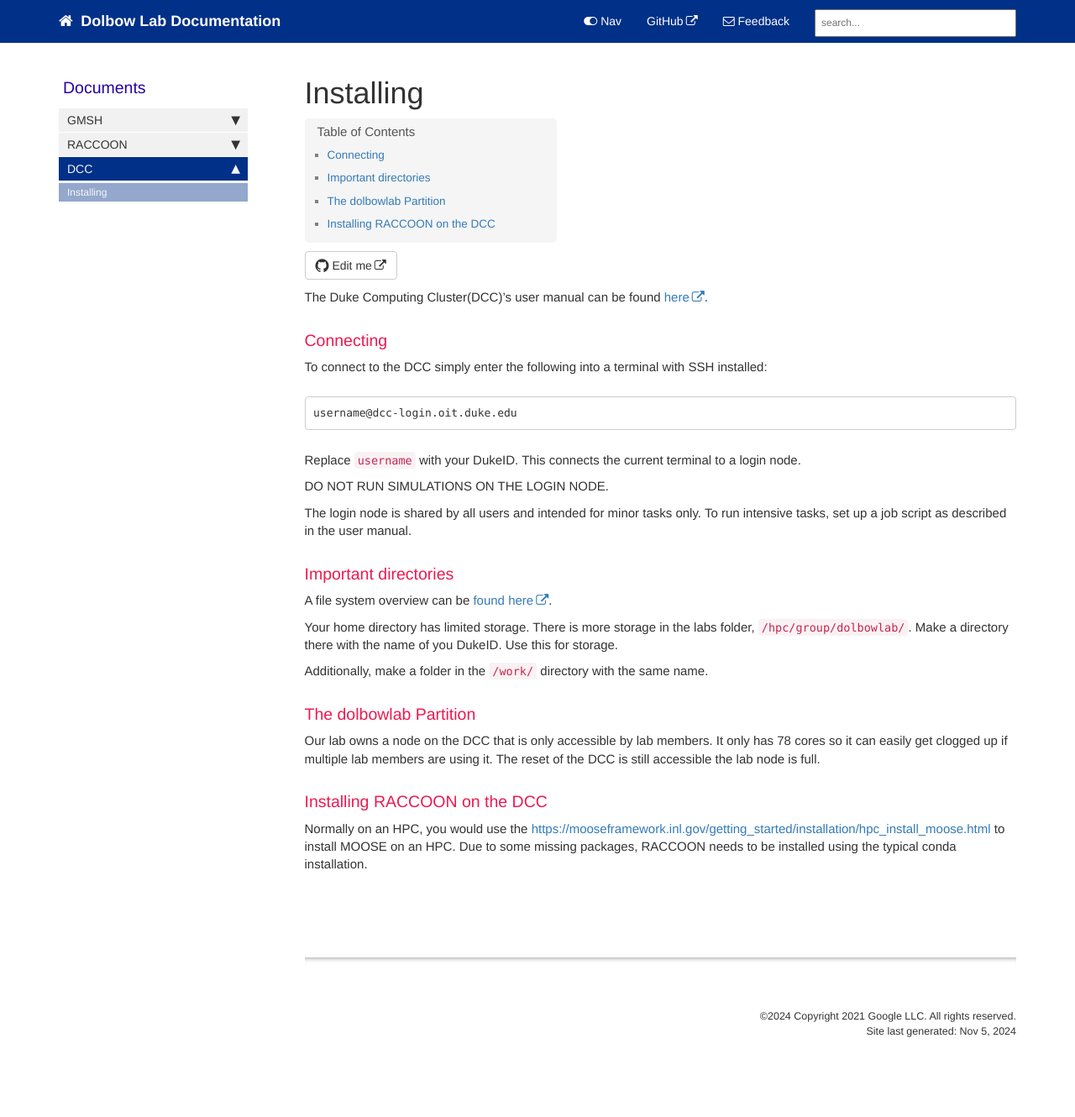
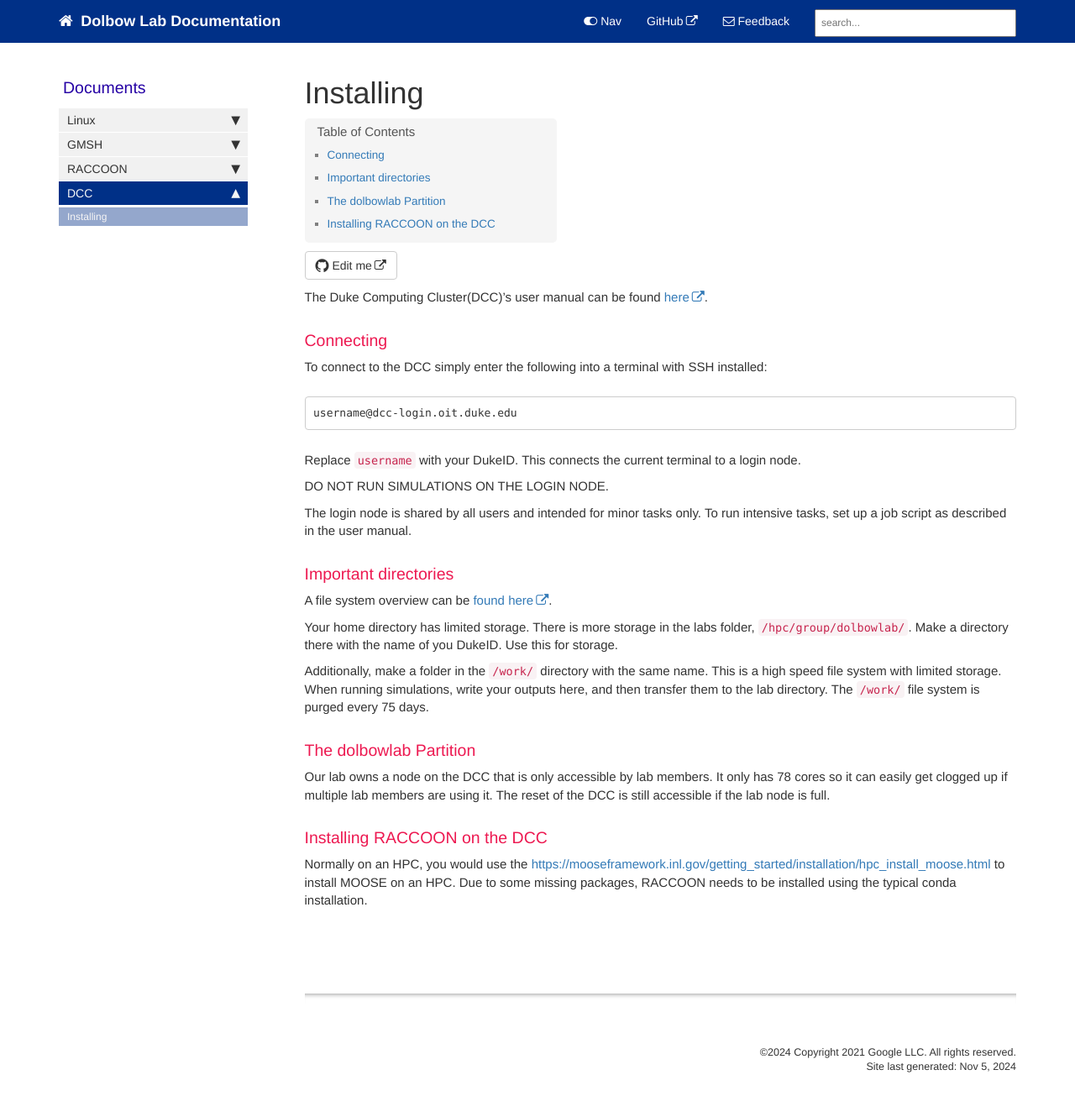
Before and after one commit to dolbowlab/dolbowlabdocs, a Jekyll site: the page built from pages/dcc/installing.md, in a window 1280 px wide. Shown: the whole page at 84% size. Built offline with Jekyll 4.4.1, drawn with Linux system fonts in a browser that asks for light colours; comment, search, counter and statistics services are not loaded; before the commit the page ends 1287 px from its top, so only the background shows below that.

Commit message:
updating readme and adding additional section

```diff
--- a/pages/dcc/installing.md
+++ b/pages/dcc/installing.md
@@ -27,11 +27,11 @@ A file system overview can be [found here](https://oit-rc.pages.oit.duke.edu/rcs
 
 Your home directory has limited storage. There is more storage in the labs folder, `/hpc/group/dolbowlab/`. Make a directory there with the name of you DukeID. Use this for storage.
 
-Additionally, make a folder in the `/work/` directory with the same name.
+Additionally, make a folder in the `/work/` directory with the same name. This is a high speed file system with limited storage. When running simulations, write your outputs here, and then transfer them to the lab directory. The `/work/` file system is purged every 75 days.
 
 ### The dolbowlab Partition
 
-Our lab owns a node on the DCC that is only accessible by lab members. It only has 78 cores so it can easily get clogged up if multiple lab members are using it. The reset of the DCC is still accessible the lab node is full.
+Our lab owns a node on the DCC that is only accessible by lab members. It only has 78 cores so it can easily get clogged up if multiple lab members are using it. The reset of the DCC is still accessible if the lab node is full.
 
 ### Installing RACCOON on the DCC
 
```
Also changed, not shown: _data/sidebars/mydoc_sidebar.yml (+8 -0 lines), pages/linux/ssh.md (added, +14 -0 lines), readme.md.
